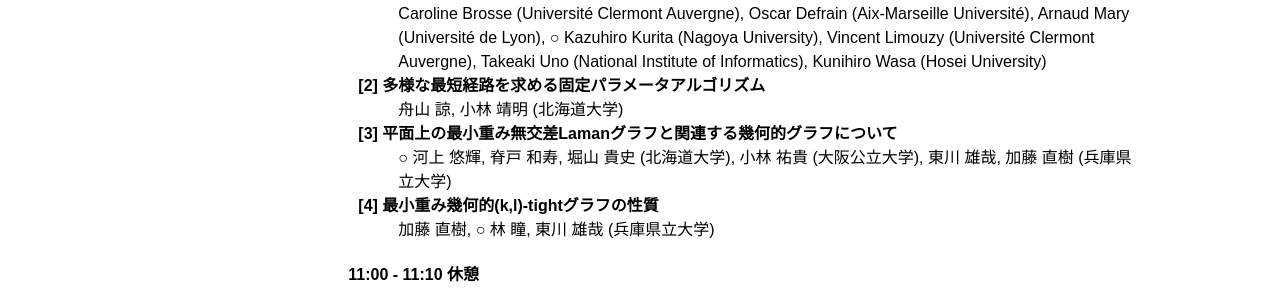
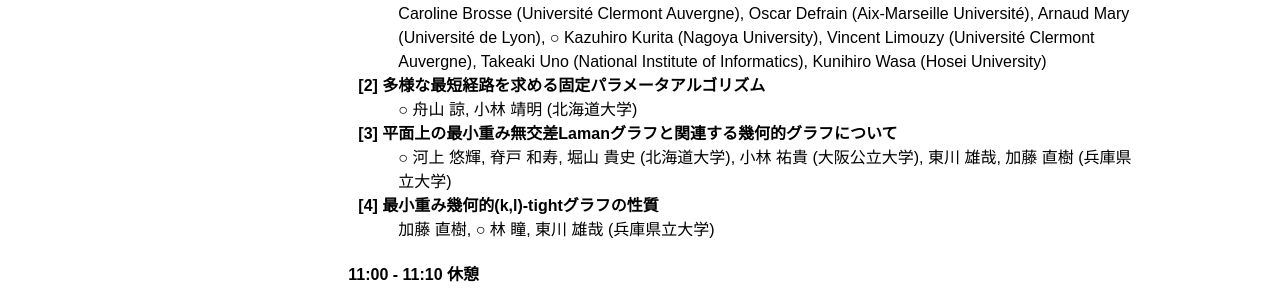
Before and after one commit to ytamura12/la-symposium_test.github.io, a Jekyll site: the page built from 2023/summer_program.md, in a window 1280 px wide and 900 px high. Shown: the part 369-660 px from the top of the window. Built offline with Jekyll 4.4.1, drawn with Linux system fonts in a browser that asks for light colours.

```diff
--- a/2023/summer_program.md
+++ b/2023/summer_program.md
@@ -17,7 +17,7 @@ title: LA Symposium 2023, 夏のLAプログラム
 : Caroline Brosse (Université Clermont Auvergne), Oscar Defrain (Aix-Marseille Université), Arnaud Mary (Université de Lyon), ○ Kazuhiro Kurita (Nagoya University), Vincent Limouzy (Université Clermont Auvergne), Takeaki Uno (National Institute of Informatics), Kunihiro Wasa (Hosei University)
 
 [2]	多様な最短経路を求める固定パラメータアルゴリズム
-: 舟山 諒, 小林 靖明 (北海道大学)
+: ○ 舟山 諒, 小林 靖明 (北海道大学)
 
 [3]	平面上の最小重み無交差Lamanグラフと関連する幾何的グラフについて
 : ○ 河上 悠輝, 脊戸 和寿, 堀山 貴史 (北海道大学), 小林 祐貴 (大阪公立大学), 東川 雄哉, 加藤 直樹 (兵庫県立大学)
```
